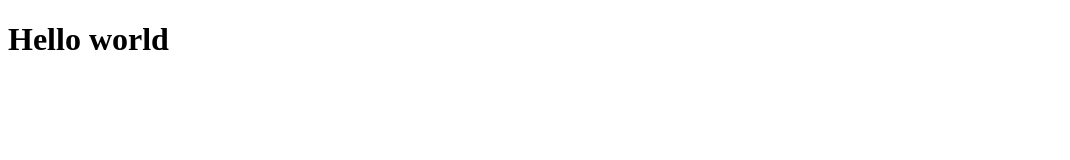
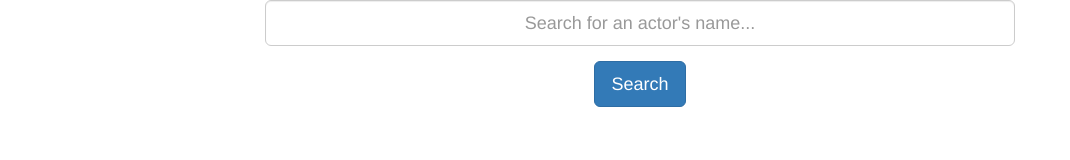
Before and after one commit to diegotrujillor/royal-rosenda, a plain HTML site: page index.html in a window 1280 px wide. Shown: the whole page, without its empty margins (0-1070 px from the left). Drawn offline with nearby package versions, Linux system fonts and the light colour scheme.

Commit message:
Update index.html

```diff
--- a/index.html
+++ b/index.html
@@ -3,8 +3,24 @@
   <head>
     <meta charset="utf-8">
     <title>Alert Logic UI Test</title>
+    <link rel="stylesheet" href="//netdna.bootstrapcdn.com/bootstrap/3.0.3/css/bootstrap.min.css">
+    <script src="//ajax.googleapis.com/ajax/libs/angularjs/1.3.5/angular.min.js"></script>
+    <script src="main.js"></script>
   </head>
-  <body>
-    <h1>Hello world</h1>
+  <body ng-app="ngAlertLogicApp" ng-controller="mainController">
+    <div class="container">
+      <div class="row">
+        <div class="col-sm-8 col-sm-offset-2 text-center">
+          <form>
+            <div class="form-group">
+                <input type="text" class="form-control input-lg text-center" placeholder="Search for an actor's name...">
+            </div>
+            <button class="btn btn-primary btn-lg" ng-click="searchPerson(somei.id)">
+                Search
+            </button>
+          </form>
+        </div>
+      </div>
+    </div>
   </body>
 </html>
```
